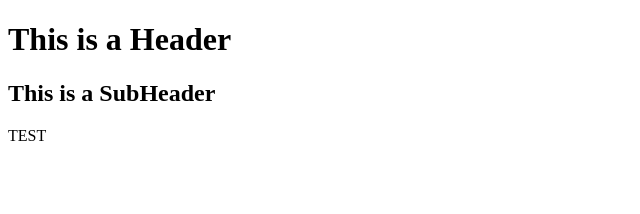
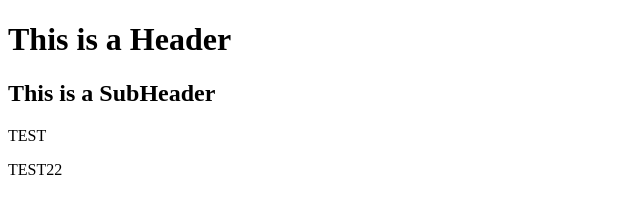
Before and after one commit to VivienRoss/Git.Coursera, a website: page index.html in a window 1280 px wide. Shown: the full height of the page, 0-640 px from the left. Drawn offline with Linux system fonts and the light colour scheme.

Commit message:
Fourth commit

```diff
--- a/index.html
+++ b/index.html
@@ -6,5 +6,6 @@
         <h1>This is a Header</h1>
         <h2>This is a SubHeader</h2>
         <p>TEST</p>
+        <p>TEST22</p>
     </body>
 </html>
```
Also changed, not shown: package.json (added, +24 -0 lines), 2 other files.
